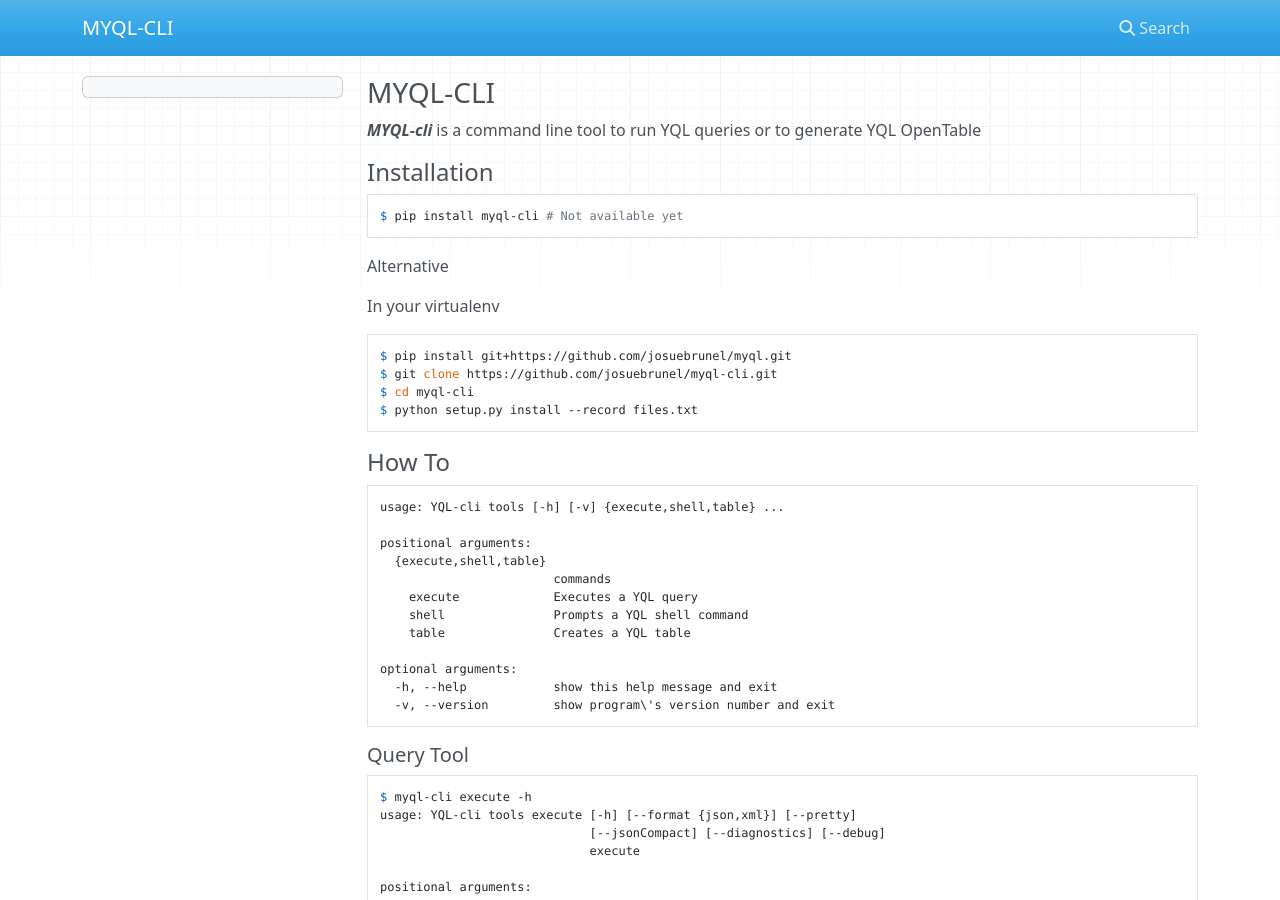
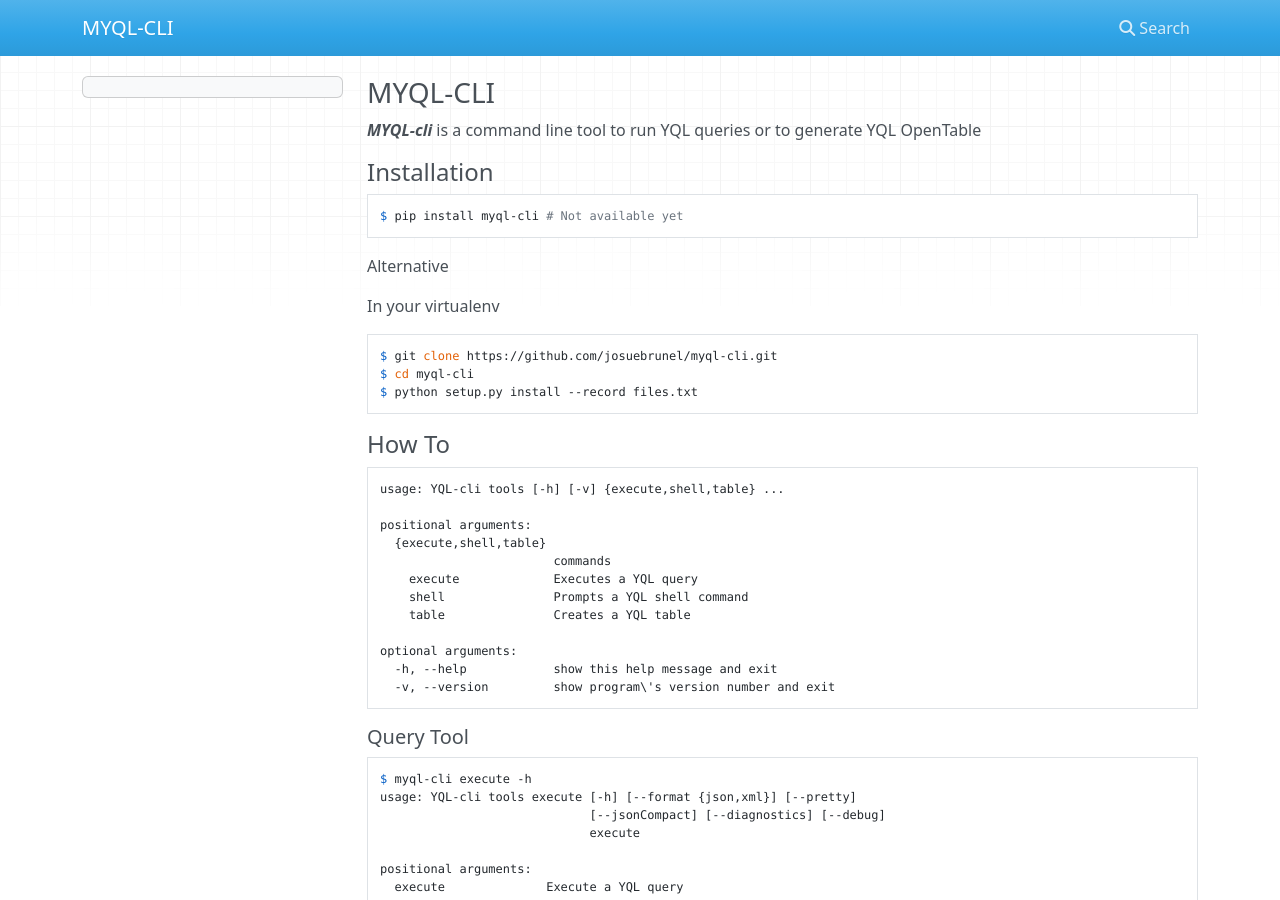
Before and after one commit to josuebrunel/myql-cli, an MkDocs documentation site: the page built from docs/index.md, in a window 1280 px wide and 900 px high. Built offline with MkDocs 1.6.1, drawn with Linux system fonts in a browser that asks for light colours; nearby versions of some CDN libraries.

Commit message:
Updating documentation

````diff
--- a/docs/index.md
+++ b/docs/index.md
@@ -12,7 +12,6 @@ Alternative
 In your virtualenv
 
 ```shell
-$ pip install git+https://github.com/josuebrunel/myql.git
 $ git clone https://github.com/josuebrunel/myql-cli.git
 $ cd myql-cli
 $ python setup.py install --record files.txt
````
